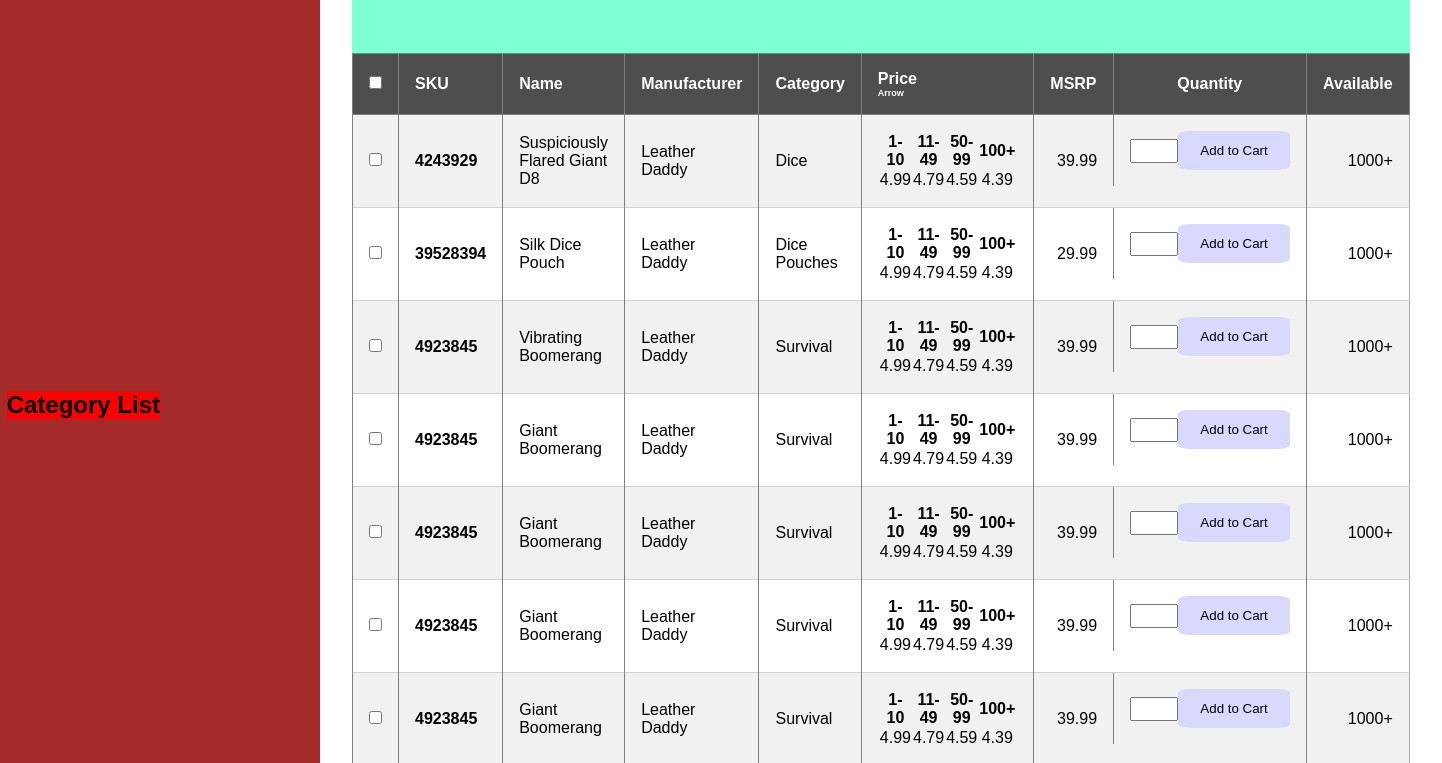
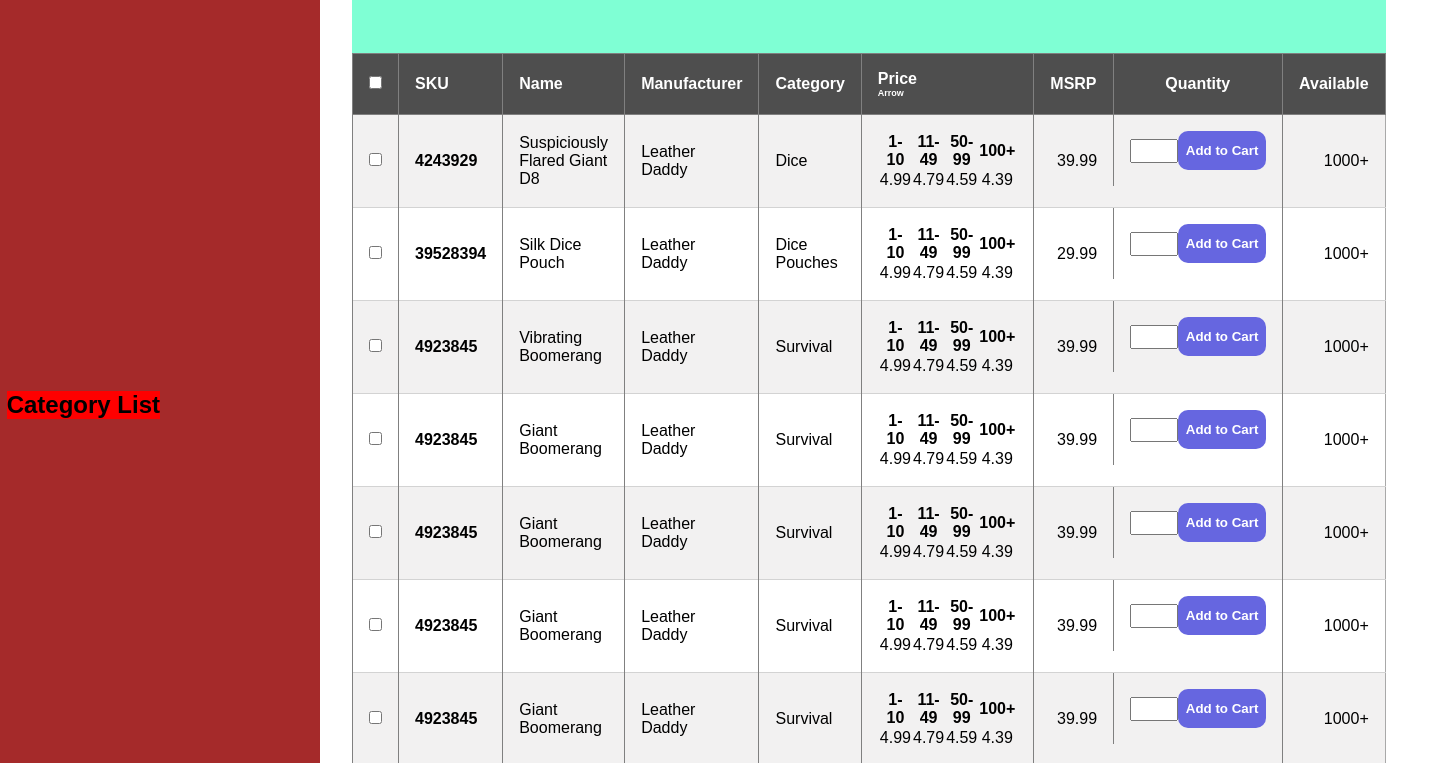
Before and after one commit to DylanMathews/CHCPrototype, a plain HTML site: page index.html in a window 1280 px wide. Shown: the part 1000-1763 px from the top of the page, 1442 px wide, since content can reach past the window. Drawn offline with Linux system fonts and the light colour scheme.

Commit message:
Reduce cart button width and improve color scheme

```diff
--- a/styles.css
+++ b/styles.css
@@ -314,12 +314,18 @@ td.product-quantity {
 }
 /* Add To Cart Button */
 button.add-to-cart {
+    color: white;
+    font-weight: 700;
     box-sizing: content-box;
-    padding: 0.75rem 1rem;
-    background-color: rgb(217, 217, 255);
-    border-radius: 10%;
+    padding: 0.75rem 0.25rem;
+    background-color: rgb(102, 102, 224);
+    border-radius: 10px;
     border: none;
     min-width: 5rem;
+}
+
+button.add-to-cart:hover {
+    background-color: rgb(217, 217, 255);
 }
 /* Search Component */
 .search {
```
